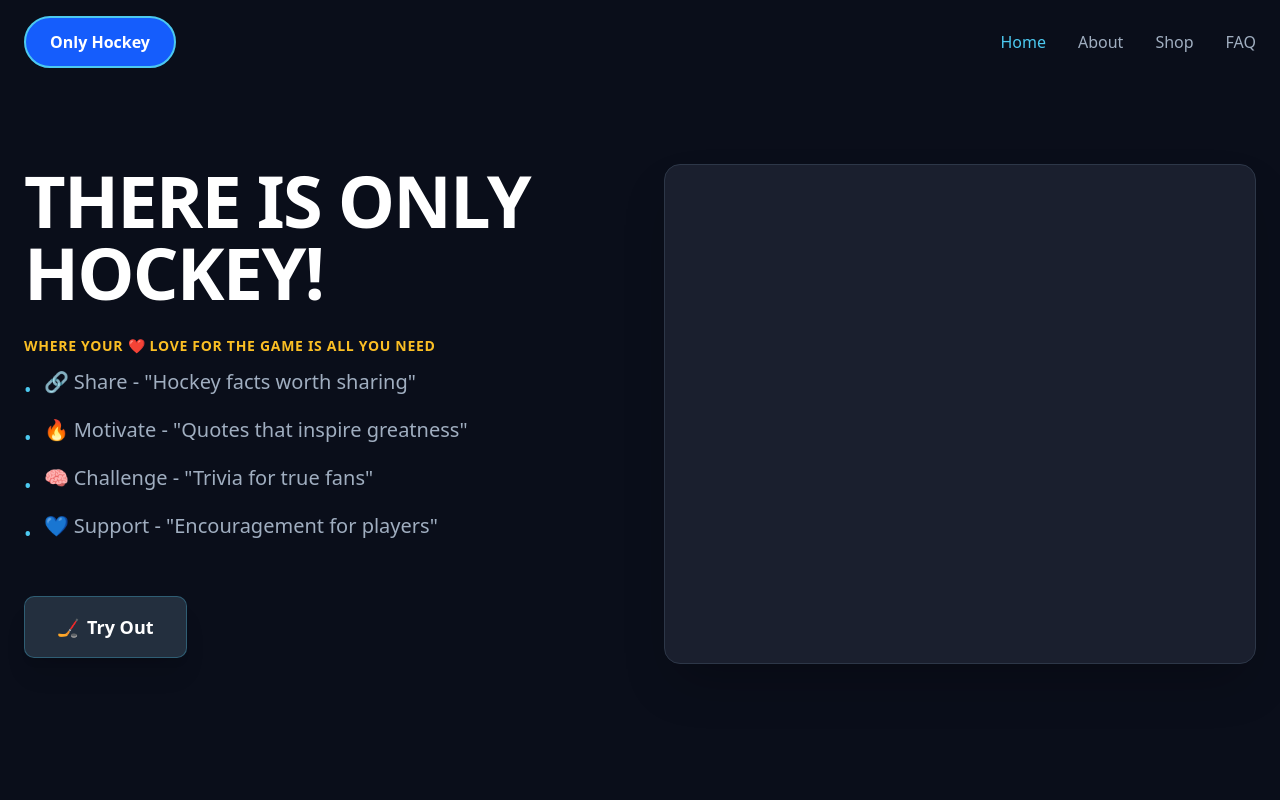
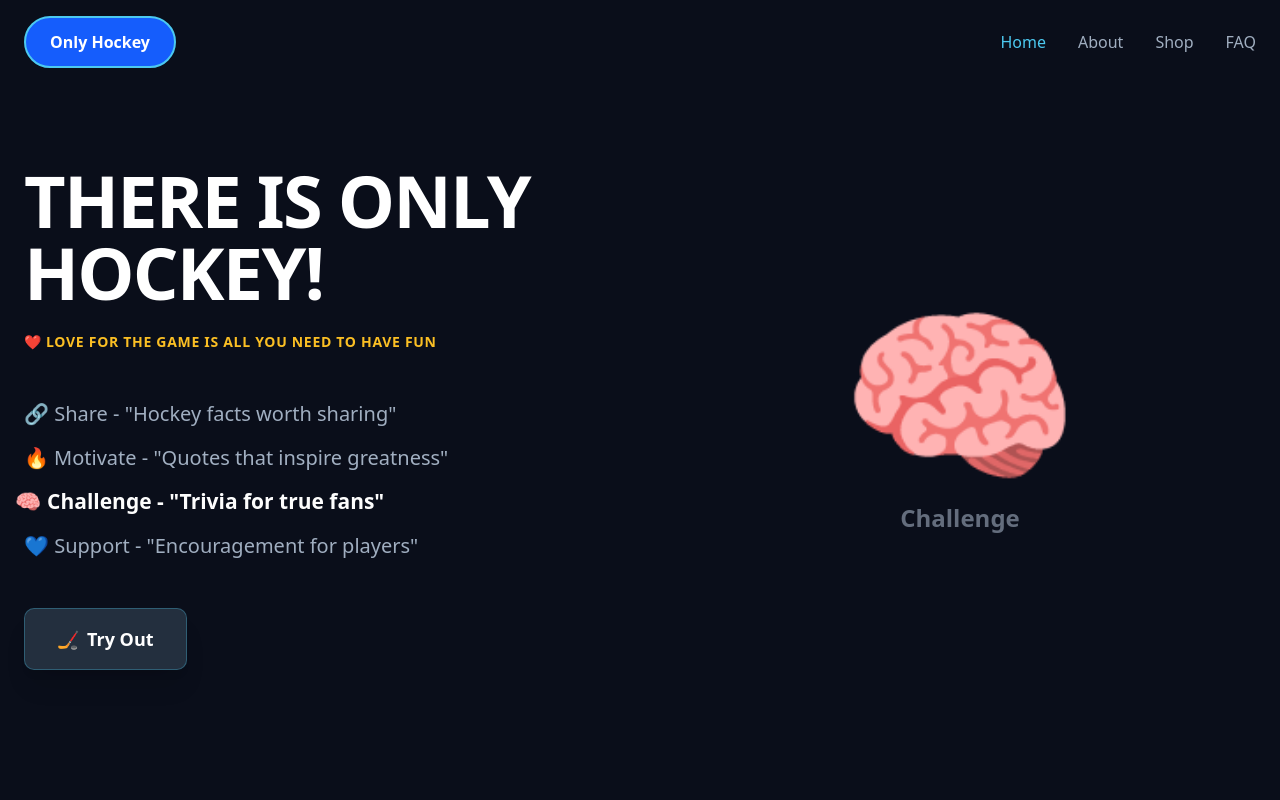
Before and after one commit to avintas/ohd, a Next.js app: page / in a window 1280 px wide. Shown: the top 800 px of the page. Built offline with nearby package versions, Linux system fonts and the light colour scheme.

Commit message:
91% design structure complete

```diff
--- a/src/components/HeroSection.tsx
+++ b/src/components/HeroSection.tsx
@@ -1,20 +1,38 @@
 'use client';
 
-import React from 'react';
+import React, { useState, useEffect } from 'react';
 import Link from 'next/link';
 
 // Single slide data - Welcome slide only
 const slideData = {
   id: 'welcome',
   title: 'THERE IS ONLY HOCKEY!',
-  description: 'WHERE YOUR ❤️ LOVE FOR THE GAME IS ALL YOU NEED • 🔗 Share - "Hockey facts worth sharing" • 🔥 Motivate - "Quotes that inspire greatness" • 🧠 Challenge - "Trivia for true fans" • 💙 Support - "Encouragement for players"',
+  description: 'WHERE YOUR ❤️ LOVE FOR THE GAME IS ALL YOU NEED TO HAVE FUN • 🔗 Share - &quot;Hockey facts worth sharing&quot; • 🔥 Motivate - &quot;Quotes that inspire greatness&quot; • 🧠 Challenge - &quot;Trivia for true fans&quot; • 💙 Support - &quot;Encouragement for players&quot;',
   image: '/gims/gim-00026.webp',
   ctaText: 'Try Out',
   ctaUrl: '#how-it-works',
   emoji: '🏒'
 };
 
+// Animated emoji sequence
+const emojiSequence = [
+  { emoji: '🔗', label: 'Share' },
+  { emoji: '🔥', label: 'Motivate' },
+  { emoji: '🧠', label: 'Challenge' },
+  { emoji: '💙', label: 'Support' }
+];
+
 export function HeroSection() {
+  const [currentEmojiIndex, setCurrentEmojiIndex] = useState(0);
+
+  // Rotate emojis every 3 seconds
+  useEffect(() => {
+    const interval = setInterval(() => {
+      setCurrentEmojiIndex((prev) => (prev + 1) % emojiSequence.length);
+    }, 3000);
+
+    return () => clearInterval(interval);
+  }, []);
 
   return (
     <section className="py-16 md:py-20 px-4 md:px-6">
@@ -33,22 +51,34 @@ export function HeroSection() {
               </h1>
             </header>
 
-            {/* Description with bullet points */}
-            <div className="space-y-3 text-lg md:text-xl text-[#a0aec0] max-w-lg">
-              {slideData.description.split(' • ').map((point, index) => (
-                <div key={index} className={`flex items-start space-x-3 ${index === 0 ? 'justify-center lg:justify-start' : 'justify-center lg:justify-start'}`}>
-                  {index === 0 ? (
-                    <span className="text-[#fbbf24] font-bold text-sm uppercase tracking-wider mt-1">
+            {/* Subtitle */}
+            <div className="text-lg md:text-xl text-[#a0aec0] max-w-lg">
+              <div className="flex justify-center lg:justify-start">
+                <span className="text-[#fbbf24] font-bold text-sm uppercase tracking-wider">
+                  ❤️ LOVE FOR THE GAME IS ALL YOU NEED TO HAVE FUN
+                </span>
+              </div>
+            </div>
+
+            {/* Function List - No Bullets */}
+            <div className="space-y-4 text-lg md:text-xl text-[#a0aec0] max-w-lg pt-6">
+              {[
+                '🔗 Share - "Hockey facts worth sharing"',
+                '🔥 Motivate - "Quotes that inspire greatness"',
+                '🧠 Challenge - "Trivia for true fans"',
+                '💙 Support - "Encouragement for players"'
+              ].map((point, index) => {
+                // Check if this function matches the current emoji
+                const isActive = index === currentEmojiIndex;
+
+                return (
+                  <div key={index} className="flex justify-center lg:justify-start transition-all duration-500">
+                    <span className={`transition-all duration-500 ${isActive ? 'text-white font-semibold transform scale-105' : ''}`}>
                       {point}
                     </span>
-                  ) : (
-                    <>
-                      <span className="text-[#4cc9f0] mt-2">•</span>
-                      <span className="whitespace-nowrap">{point}</span>
-                    </>
-                  )}
-                </div>
-              ))}
+                  </div>
+                );
+              })}
             </div>
 
             {/* CTA Button */}
@@ -63,10 +93,20 @@ export function HeroSection() {
             </div>
           </div>
 
-          {/* Right Column - Empty placeholder */}
+          {/* Right Column - Animated Emoji Carousel */}
           <div className="relative z-20">
-            <div className="w-full h-[300px] md:h-[400px] lg:h-[500px] bg-[#1a1f2e] rounded-2xl shadow-2xl border border-[#2d3748]">
-              {/* Empty placeholder - consistent with other pages */}
+            <div className="w-full h-[300px] md:h-[400px] lg:h-[500px] flex items-center justify-center">
+              <div className="text-center">
+                {/* Giant Rotating Emoji */}
+                <div className="text-8xl md:text-9xl lg:text-[12rem] mb-4 transition-all duration-300 transform hover:scale-110">
+                  {emojiSequence[currentEmojiIndex].emoji}
+                </div>
+
+                {/* Optional Label */}
+                <div className="text-xl md:text-2xl text-[#a0aec0] font-semibold opacity-60">
+                  {emojiSequence[currentEmojiIndex].label}
+                </div>
+              </div>
             </div>
           </div>
 
```
